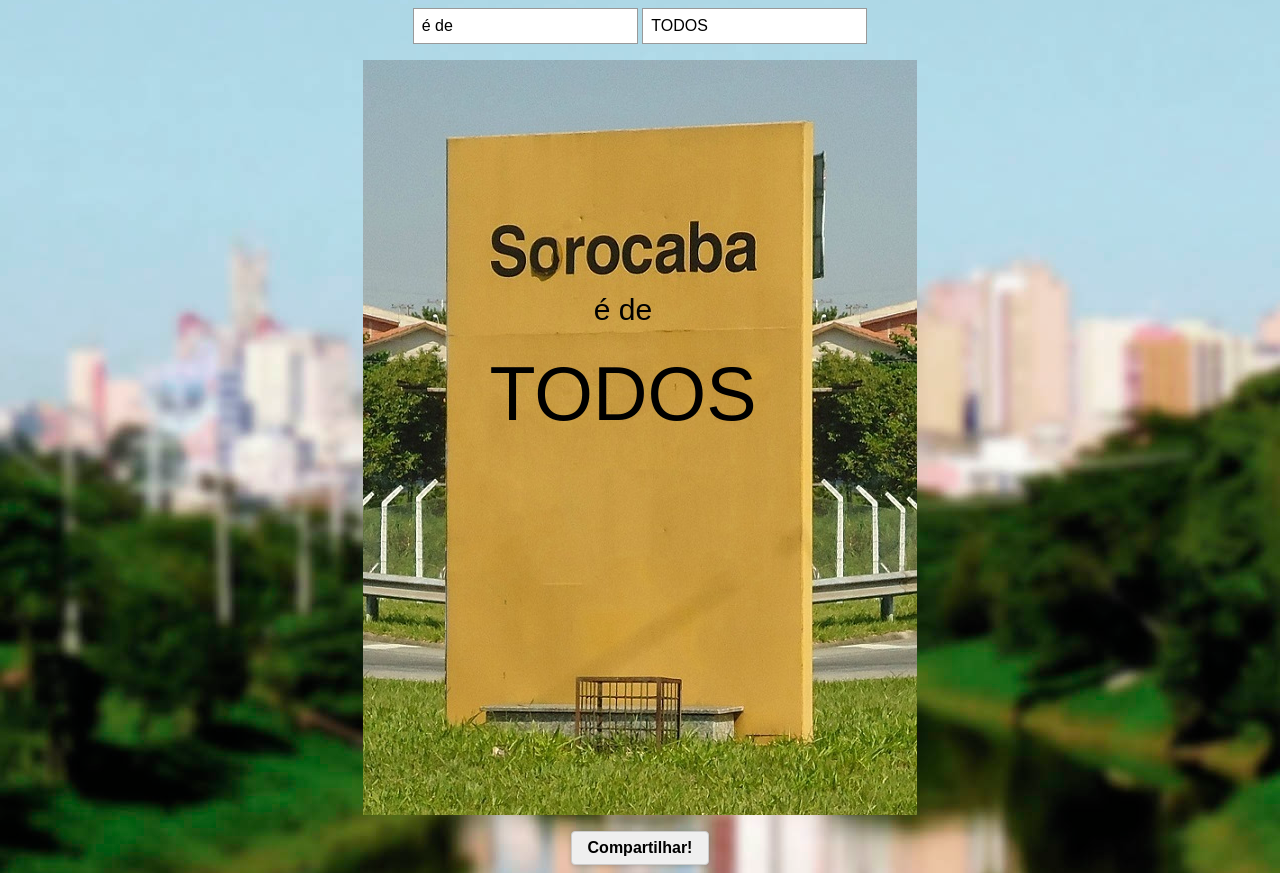
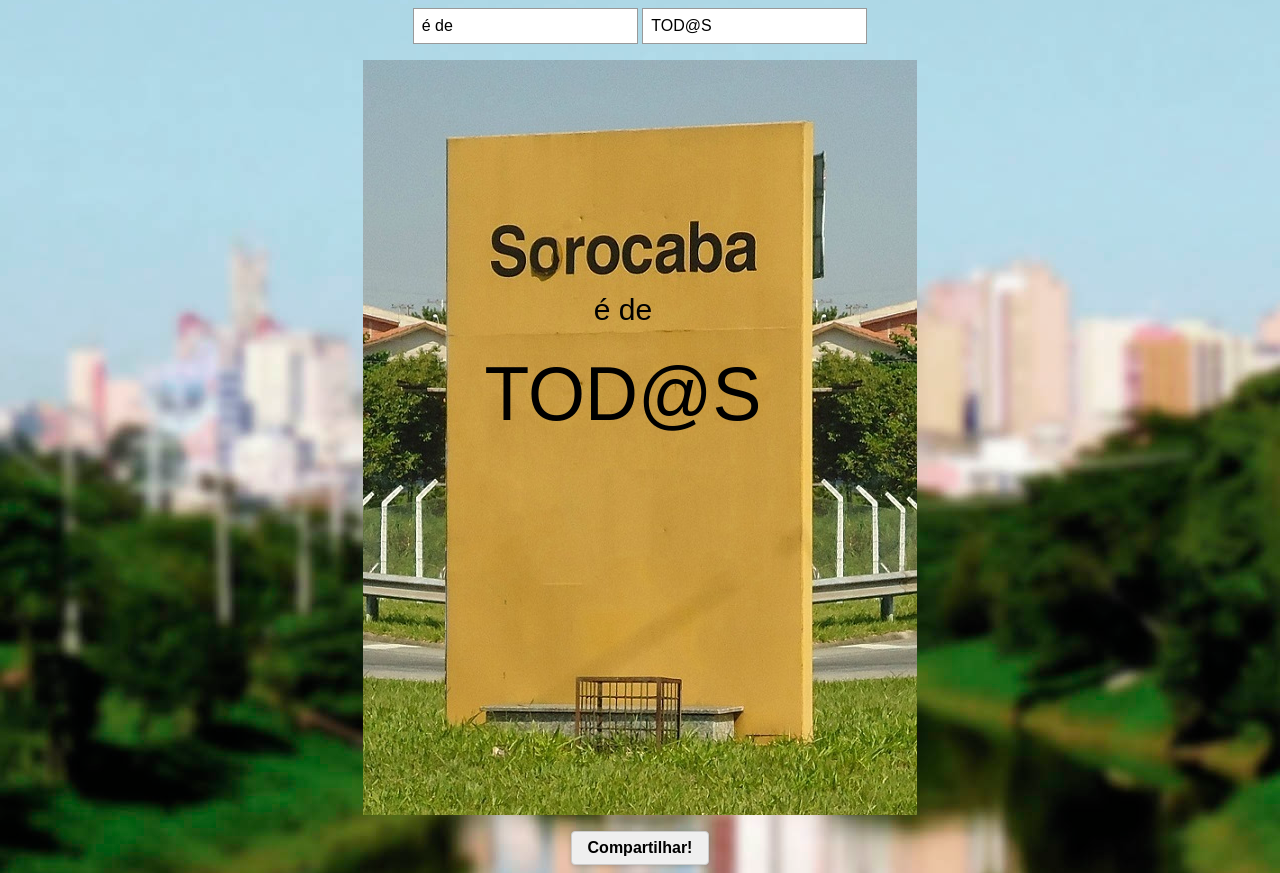
Before and after one commit to eiguike/sorocabaTotem, a plain HTML site: page index.html in a window 1280 px wide. Drawn offline with Linux system fonts and the light colour scheme.

Commit message:
Menos vulgar?

```diff
--- a/index.html
+++ b/index.html
@@ -2,7 +2,7 @@
 <html><head>
 <meta http-equiv="content-type" content="text/html; charset=UTF-8">
 
-	<title>Sorocaba é de Todxs!</title>
+	<title>Sorocaba é de Tod@s!</title>
 
 	<style>
 
@@ -63,7 +63,7 @@
 
 <body>
 	<input id="bottom-line" placeholder="é de" value="é de">
-	<input id="top-line" placeholder="TODOS" value="TODOS">
+	<input id="top-line" placeholder="TOD@S" value="TOD@S">
 
 	<canvas height="755" width="554" id="canvas"></canvas>
 	<input value="Compartilhar!" onclick="verificarLogin()" type="submit"> <br>
```
